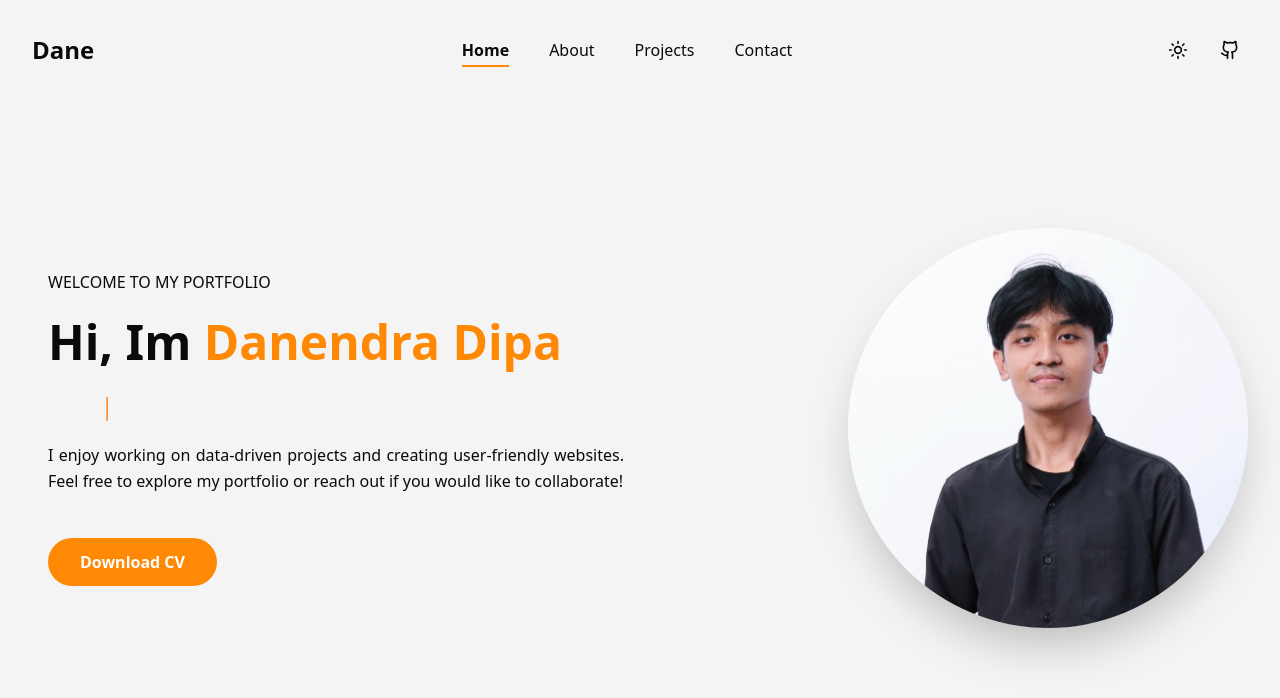
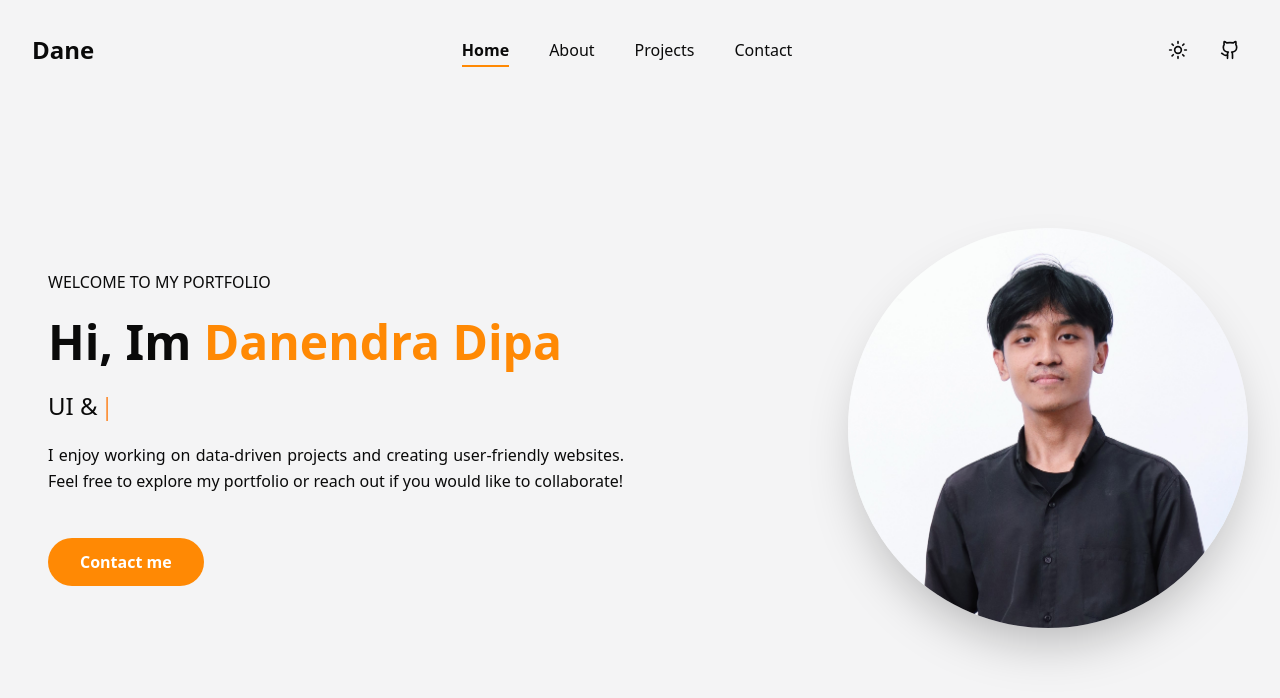
Before and after one commit to danendradipa/portfolio-danendra, a Next.js app: page / in a window 1280 px wide. Shown: the top 698 px of the page. Built offline with nearby package versions, Linux system fonts and the light colour scheme.

Commit message:
Update HomePage

```diff
--- a/src/components/HomePage.tsx
+++ b/src/components/HomePage.tsx
@@ -3,6 +3,7 @@
 import { useTypewriter, Cursor } from "react-simple-typewriter";
 import Image from "next/image";
 import FadeIn from "@/animations/FadeIn";
+import Link from "next/link";
 
 const HomePage = () => {
   const [text] = useTypewriter({
@@ -27,7 +28,7 @@ const HomePage = () => {
               <h1 className="font-bold text-dark text-4xl mt-1 lg:text-5xl ">
                 Hi, Im <span className="text-orange-400">Danendra Dipa</span>
               </h1>
-              <h2 className="font-medium text-secondary text-lg mb-5 mt-1 lg:text-2xl">
+              <h2 className="font-mediumtext-lg mb-5 mt-1 lg:text-2xl">
                 {text}
                 <Cursor
                   cursorBlinking={false}
@@ -40,11 +41,11 @@ const HomePage = () => {
                 user-friendly websites. Feel free to explore my portfolio or
                 reach out if you would like to collaborate!
               </p>
-              <a href="#" download={true}>
+              <Link href={"/contact"}>
                 <button className="mt-5 text-white text-base font-semibold bg-orange-400 py-3 px-8 rounded-full hover:shadow-lg hover:opacity-80 transition duration-300 ease-in-out">
-                  Download CV
+                  Contact me
                 </button>
-              </a>
+              </Link>
             </div>
             <div className="relative w-[400px] h-[400px] overflow-hidden rounded-full shadow-2xl">
               <Image
```
